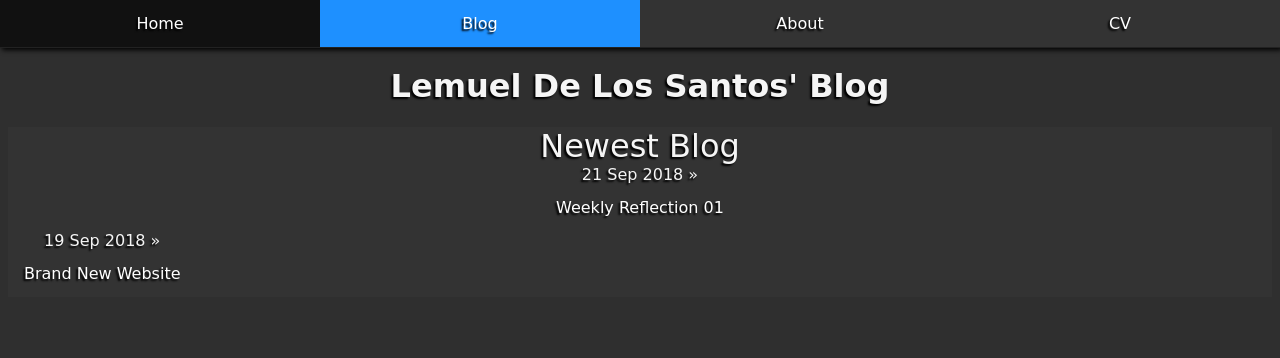
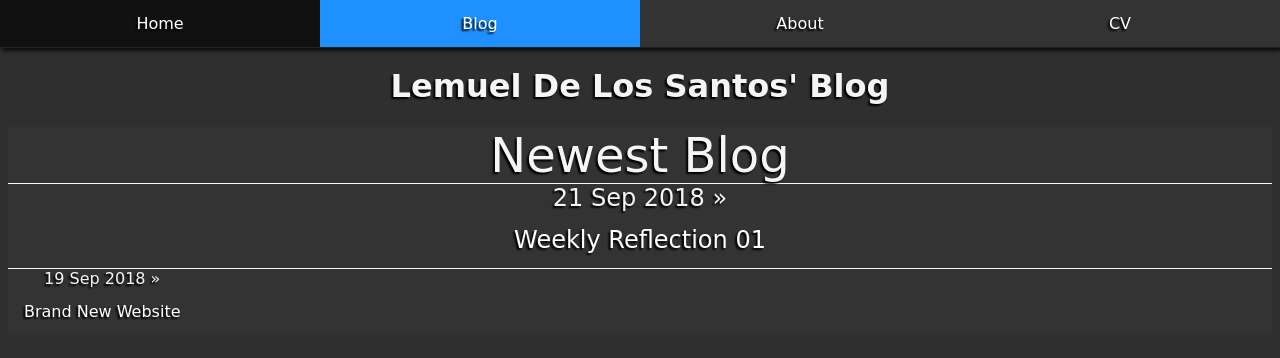
Before and after one commit to lemueldls/lemueld6200.github.io, a Jekyll site: the page built from blog/index.html, in a window 1280 px wide. Shown: the top 358 px of the page. Built offline with Jekyll 4.4.1, drawn with Linux system fonts in a browser that asks for light colours; the list of posts is cut into pages by our own code.

Commit message:
Update main.css

```diff
--- a/css/main.css
+++ b/css/main.css
@@ -46,14 +46,17 @@ p a {
 }
 .posts li:first-child {
 	width:100%;
+	font-size:150%;
+	border-bottom:thin solid whitesmoke;
 }
 .posts li:first-child::before {
+	width:100%;
+	display:block;
+	font-size:200%;
+	white-space:pre;
 	content:"Newest Blog";
-	white-space:pre;
-	display:block;
-	width:100%;
-	font-size:200%;
 	text-decoraction:underline;
+	border-bottom:thin solid whitesmoke;
 }
 ul {
     list-style-type: none;
```
